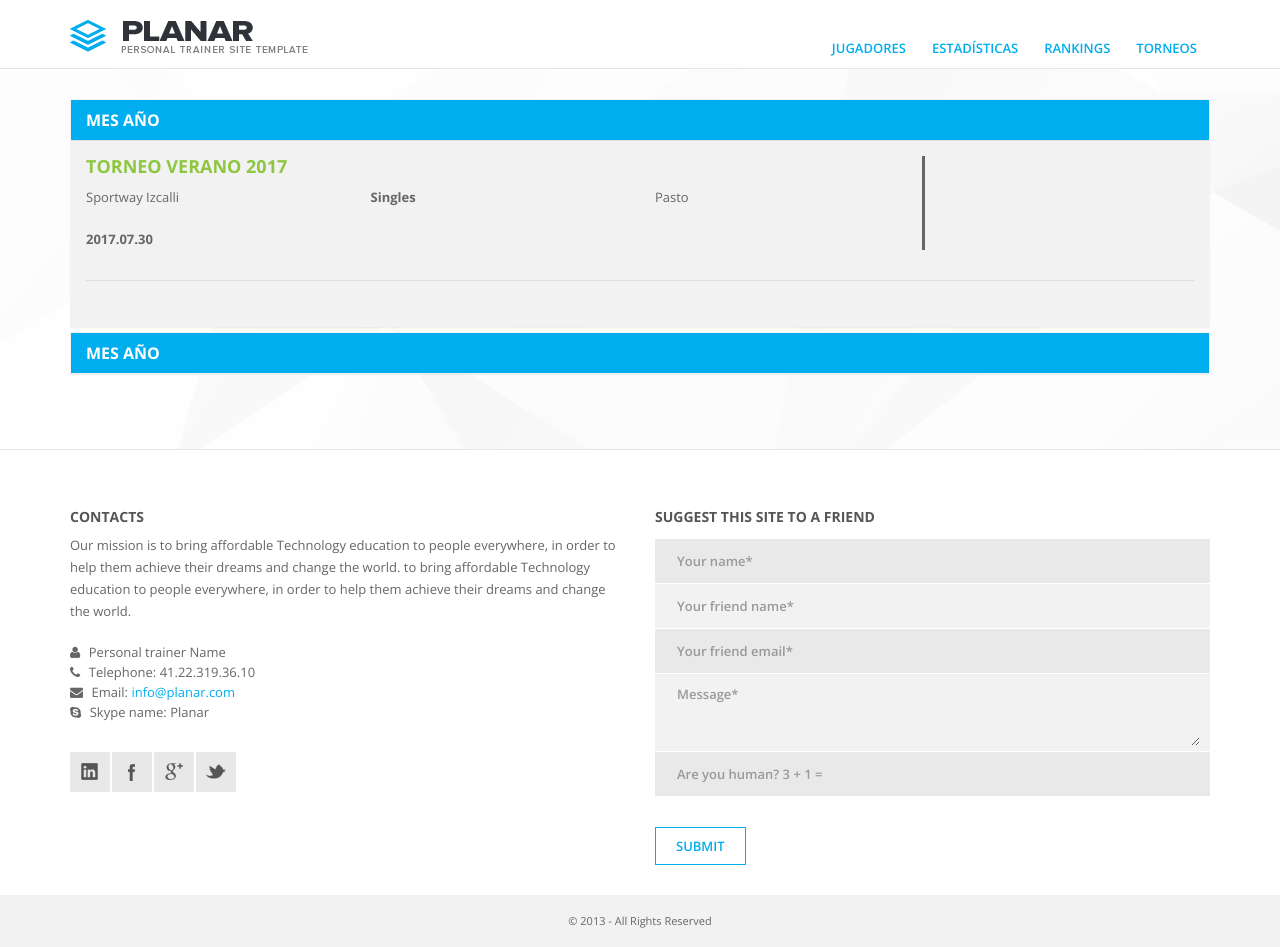
After one commit to johncristobal/tennis, a CodeIgniter app: page /CodeTenis/torneos/calendario in a window 1280 px wide. The commit adds this page. Run offline with CodeIgniter, Linux system fonts and the light colour scheme; some libraries are stand-ins or nearby versions.

Commit message:
vista torneo

```diff
--- a/application/config/autoload.php
+++ b/application/config/autoload.php
@@ -89,7 +89,7 @@ $autoload['drivers'] = array();
 |
 |	$autoload['helper'] = array('url', 'file');
 */
-$autoload['helper'] = array();
+$autoload['helper'] = array('url');
 
 /*
 | -------------------------------------------------------------------
--- /dev/null
+++ b/application/controllers/torneos.php
@@ -0,0 +1,27 @@
+<?php
+defined('BASEPATH') OR exit('No direct script access allowed');
+
+/*
+ * To change this license header, choose License Headers in Project Properties.
+ * To change this template file, choose Tools | Templates
+ * and open the template in the editor.
+ */
+
+/**
+ * Description of torneos
+ *
+ * @author john.cristobal
+ */
+class torneos extends CI_Controller{
+    //put your code here
+
+    public function __construct() {
+        parent::__construct();
+    }
+
+    public function calendario(){
+
+        //Load data from Torneos and show into view calendario
+        $this->load->view('calendario');
+    }
+}
--- /dev/null
+++ b/application/views/calendario.php
@@ -0,0 +1,135 @@
+<!DOCTYPE html>
+<!--[if IE 7 ]><html class="ie ie7" lang="en"> <![endif]-->
+<!--[if IE 8 ]><html class="ie ie8" lang="en"> <![endif]-->
+<!--[if IE 9 ]><html class="ie ie9" lang="en"> <![endif]-->
+<!--<![endif]-->
+
+<?php
+    $this->load->view("head");
+    $this->load->view("header");
+?>
+    <div class="container">
+
+    <!--div id="sub-head">
+            <div class="flyIn">
+                <h2>Javascript components</h2>
+                <p> Est omnis nulla ut, ius clita virtute persecuti at, id ipsum inermis aliquando. Ne iracundia omittantur has, at invidunt invenire nec.</p>
+            </div>
+    </div>
+
+    <h3 class="title">Torneos</h3>
+    <section class="row">
+    <div class="col-md-12">
+     <!--h4>Accordion</h4-->
+
+        <div class="panel-group add_bottom_30" id="accordion">
+
+          <div class="panel panel-default">
+            <div class="panel-heading">
+              <h4 class="panel-title">
+                <a class="accordion-toggle" data-toggle="collapse" data-parent="#accordion" href="#collapseOne">
+                  Mes Año
+                </a>
+              </h4>
+            </div>
+
+            <div id="collapseOne" class="panel-collapse collapse in">
+
+              <div class="panel-body"><!--Colocar datos importantes del torneo-->
+                <!--Repeat this section to get info about tournaments-->
+                <section class="row">
+                <div class="col-md-3">
+                    <h4 class="title-green">Torneo Verano 2017</h4>
+                    <p>Sportway Izcalli</p>
+                    <strong>2017.07.30</strong>
+                </div>
+
+                <div class="col-md-3">
+                    <h4>&nbsp;</h4>
+                    <strong>Singles</strong>
+                    <p>&nbsp;</p>
+                </div>
+
+                    <div class="col-md-3" style="border-right-style: solid;">
+                    <h4>&nbsp;</h4>
+                    <p>Pasto</p>
+                    <strong>&nbsp;</strong>
+                </div>
+                </section>
+                <hr>
+
+              </div>
+            </div>
+          </div>
+
+          <div class="panel panel-default">
+            <div class="panel-heading">
+              <h4 class="panel-title">
+                <a class="accordion-toggle" data-toggle="collapse" data-parent="#accordion" href="#collapseTwo">
+                  Mes Año
+                </a>
+              </h4>
+            </div>
+            <div id="collapseTwo" class="panel-collapse collapse">
+              <div class="panel-body"><!--Colocar datos importantes del torneo-->
+                <section class="row">
+                <div class="col-md-3">
+                    <h4 class="title-green">Torneo Verano 2017</h4>
+                    <p>Sportway Izcalli</p>
+                    <strong>2017.07.30</strong>
+                </div>
+
+                <div class="col-md-3">
+                    <h4>&nbsp;</h4>
+                    <strong>Singles</strong>
+                    <p>&nbsp;</p>
+                </div>
+
+                    <div class="col-md-3" style="border-right-style: solid;">
+                    <h4>&nbsp;</h4>
+                    <p>Pasto</p>
+                    <strong>&nbsp;</strong>
+                </div>
+                </section>
+                <hr>
+
+                <section class="row">
+                <div class="col-md-3">
+                    <h4 class="title-green">Torneo Verano 2017</h4>
+                    <p>Sportway Izcalli</p>
+                    <strong>2017.07.30</strong>
+                </div>
+
+                <div class="col-md-3">
+                    <h4>&nbsp;</h4>
+                    <strong>Singles</strong>
+                    <p>&nbsp;</p>
+                </div>
+
+                    <div class="col-md-3" style="border-right-style: solid;">
+                    <h4>&nbsp;</h4>
+                    <p>Pasto</p>
+                    <strong>&nbsp;</strong>
+                </div>
+                </section>
+                <hr>
+
+              </div>
+            </div>
+          </div>
+
+        </div>
+
+    </div><!--  End col-md-6 -->
+
+
+<?php $this->load->view("footer");?>
+
+ <div id="toTop">Back to Top</div>
+
+<?php
+    $this->load->view("scriptfoo");
+?>
+
+</body>
+</html>
--- /dev/null
+++ b/application/views/footer.php
@@ -0,0 +1,37 @@
+<footer>
+        <div class="container">
+            <div class="row">
+                <div class="col-md-6">
+                    <h5>Contacts</h5>
+                    <p>
+                        Our mission is to bring affordable Technology education to people everywhere, in order to help them achieve their dreams and change the world. to bring affordable Technology education to people everywhere, in order to help them achieve their dreams and change the world.
+                    </p>
+                    <ul>
+                        <li><i class="icon-user"></i> Personal trainer Name</li>
+                        <li><i class="icon-phone"></i> Telephone: 41.22.319.36.10 </li>
+                        <li><i class="icon-envelope"></i> Email: <a href="#">info@planar.com </a></li>
+                        <li><i class="icon-skype"></i> Skype name: Planar</li>
+                    </ul>
+                    <ul class="social-bookmarks clearfix">
+                        <li class="linkedin"><a href="#">behance</a></li>
+                        <li class="facebook"><a href="#">facebook</a></li>
+                        <li class="googleplus"><a href="#">googleplus</a></li>
+                        <li class="twitter"><a href="#">twitter</a></li>
+                    </ul>
+                </div>
+                <div class="col-md-6">
+                    <h5 class="add_bottom_15">Suggest this site to a friend</h5>
+                    <div id="message-friend"></div>
+                    <form method="post" action="<?php echo base_url();?>assets/send_to_friend.php" id="contactfriend">
+                        <div class="form-bg-1"><input type="text" id="name_footer" class="form-control" placeholder="Your name*"></div>
+                        <div class="form-bg-2"><input type="text" id="friendname_footer" class="form-control" placeholder="Your friend name*"></div>
+                        <div class="form-bg-1"><input type="email" id="friendemail_footer" class="form-control" placeholder="Your friend email*"></div>
+                        <div class="form-bg-2"><textarea rows="3" id="message_footer" class="form-control" placeholder="Message*"></textarea></div>
+                        <div class="form-bg-1"><input type="text" id="verify_footer" class="form-control" placeholder="Are you human? 3 + 1 ="></div>
+                        <input type="submit" id="submit-friend" value="Submit" class=" button_medium add_top_30">
+                    </form>
+                </div>
+            </div>
+        </div>
+        <div id="copy">© 2013 - All Rights Reserved</div>
+        </footer><!-- End footer -->
--- a/application/views/head.php
+++ b/application/views/head.php
@@ -8,24 +8,24 @@
 <meta name="author" content="Ansonika">
 
 <!-- Favicons-->
-<link rel="shortcut icon" href="img/favicon.ico" type="image/x-icon"/>
-<link rel="apple-touch-icon" type="image/x-icon" href="img/apple-touch-icon-57x57-precomposed.png">
-<link rel="apple-touch-icon" type="image/x-icon" sizes="72x72" href="img/apple-touch-icon-72x72-precomposed.png">
-<link rel="apple-touch-icon" type="image/x-icon" sizes="114x114" href="img/apple-touch-icon-114x114-precomposed.png">
-<link rel="apple-touch-icon" type="image/x-icon" sizes="144x144" href="img/apple-touch-icon-144x144-precomposed.png">
+<link rel="shortcut icon" href="<?php echo base_url();?>img/favicon.ico" type="image/x-icon"/>
+<link rel="apple-touch-icon" type="image/x-icon" href="<?php echo base_url();?>img/apple-touch-icon-57x57-precomposed.png">
+<link rel="apple-touch-icon" type="image/x-icon" sizes="72x72" href="<?php echo base_url();?>img/apple-touch-icon-72x72-precomposed.png">
+<link rel="apple-touch-icon" type="image/x-icon" sizes="114x114" href="<?php echo base_url();?>img/apple-touch-icon-114x114-precomposed.png">
+<link rel="apple-touch-icon" type="image/x-icon" sizes="144x144" href="<?php echo base_url();?>img/apple-touch-icon-144x144-precomposed.png">
 
 <!-- Mobile Specific Metas -->
 <meta name="viewport" content="width=device-width, initial-scale=1.0">
 
 <!-- CSS -->
-<link href="css/bootstrap.css" rel="stylesheet">
-<link href="css/style.css" rel="stylesheet">
-<link href="css/menu.css" rel="stylesheet">
-<link href="font-awesome/css/font-awesome.css" rel="stylesheet" >
-<link href="css/socialize-bookmarks.css" rel="stylesheet">
-<link rel="stylesheet" href="js/fancybox/source/jquery.fancybox.css?v=2.1.4">
-<link href="css/animate.css" rel="stylesheet">
-<link rel="stylesheet" href="css/flexslider.css" type="text/css" media="screen">
+<link href="<?php echo base_url();?>css/bootstrap.css" rel="stylesheet">
+<link href="<?php echo base_url();?>css/style.css" rel="stylesheet">
+<link href="<?php echo base_url();?>css/menu.css" rel="stylesheet">
+<link href="<?php echo base_url();?>font-awesome/css/font-awesome.css" rel="stylesheet" >
+<link href="<?php echo base_url();?>css/socialize-bookmarks.css" rel="stylesheet">
+<link rel="stylesheet" href="<?php echo base_url();?>js/fancybox/source/jquery.fancybox.css?v=2.1.4">
+<link href="<?php echo base_url();?>css/animate.css" rel="stylesheet">
+<link rel="stylesheet" href="<?php echo base_url();?>css/flexslider.css" type="text/css" media="screen">
 
 <!-- Google web font -->
 <link href='http://fonts.googleapis.com/css?family=Open+Sans:400,600,700,800,300' rel='stylesheet' type='text/css'>
@@ -35,13 +35,13 @@
 <![endif]-->
 
 <!-- Jquery -->
-<script src="js/jquery.1.7.2.min.js"></script>
+<script src="<?php echo base_url();?>js/jquery.1.7.2.min.js"></script>
 
 <!-- Support media queries for IE8 -->
-<script src="js/respond.min.js"></script>
+<script src="<?php echo base_url();?>js/respond.min.js"></script>
 
 <!-- HTML5 and CSS3-in older browsers-->
-<script src="js/modernizr.custom.17475.js"></script>
+<script src="<?php echo base_url();?>js/modernizr.custom.17475.js"></script>
 
 <!--[if IE 7]>
   <link rel="stylesheet" href="font-awesome/css/font-awesome-ie7.min.css">
--- a/application/views/header.php
+++ b/application/views/header.php
@@ -6,11 +6,11 @@
             <nav class="col-md-8 col-xs-9">
             	<ul id="main-nav" class="sf-menu" >
                 <li><a href="profile.html">Jugadores</a></li>
-				<li><a href="profile.html"></a></li>
+                    <!--li><a href="profile.html"></a></li-->
                 <li><a href="#">Estadísticas</a>
                 	<ul>
                         <li><a href="services.html">Singles</a></li>
-                        <li><a href="training-programs.html">Dobless</a></li>
+                        <li><a href="training-programs.html">Dobles</a></li>
                   	</ul>
                 </li>
                 <li><a href="#">Rankings</a>
@@ -21,7 +21,7 @@
                 </li>
                 <li><a href="#">Torneos</a>
                 <ul>
-                        <li><a href="daily-calorie-calculator.html">Calendario</a></li>
+                    <li><a href="<?php echo base_url();?>torneos/calendario">Calendario</a></li>
                         <li><a href="calories-burned-heart-rate.html">Partidos</a></li>
                         <li><a href="calories-burned-calculator.html">Resultados</a></li>
                        <!-- <li><a href="bmi-calculator.html">BMI calculator</a></li> -->
--- /dev/null
+++ b/application/views/scriptfoo.php
@@ -0,0 +1,18 @@
+<!-- MENU JS -->
+<script src="<?php echo base_url();?>js/hoverIntent.js"></script>
+<script src="<?php echo base_url();?>js/superfish.js"></script>
+<script src="<?php echo base_url();?>js/supersubs.js"></script>
+<script src="<?php echo base_url();?>js/mobile-menu.js"></script>
+
+<!-- OTHER JS -->
+<script src="<?php echo base_url();?>js/placeholder.js"></script><!-- for placeholder -->
+<script src="<?php echo base_url();?>js/inview.js"></script> <!-- for animate txt-->
+
+<script src="<?php echo base_url();?>js/bootstrap.js"></script>
+<script src="<?php echo base_url();?>assets/validate.js"></script>
+<script src="<?php echo base_url();?>js/functions.js"></script>
+
+<!-- FANCYBOX -->
+<script  src="<?php echo base_url();?>js/fancybox/source/jquery.fancybox.pack.js?v=2.1.4" type="text/javascript"></script>
+<script src="<?php echo base_url();?>js/fancybox/source/helpers/jquery.fancybox-media.js?v=1.0.5" type="text/javascript"></script>
+<script src="<?php echo base_url();?>js/fancy_func.js" type="text/javascript"></script>
--- a/application/views/template.php
+++ b/application/views/template.php
@@ -5,7 +5,7 @@
 
 <!--<![endif]-->
 <?php
-		$this->load->view("head");
-		$this->load->view("header");
-		$this->load->view("home");
+    $this->load->view("head");
+    $this->load->view("header");
+    $this->load->view("home");
 ?>
```
Also changed, not shown: application/views/elements.html (added, +322 -0 lines).
